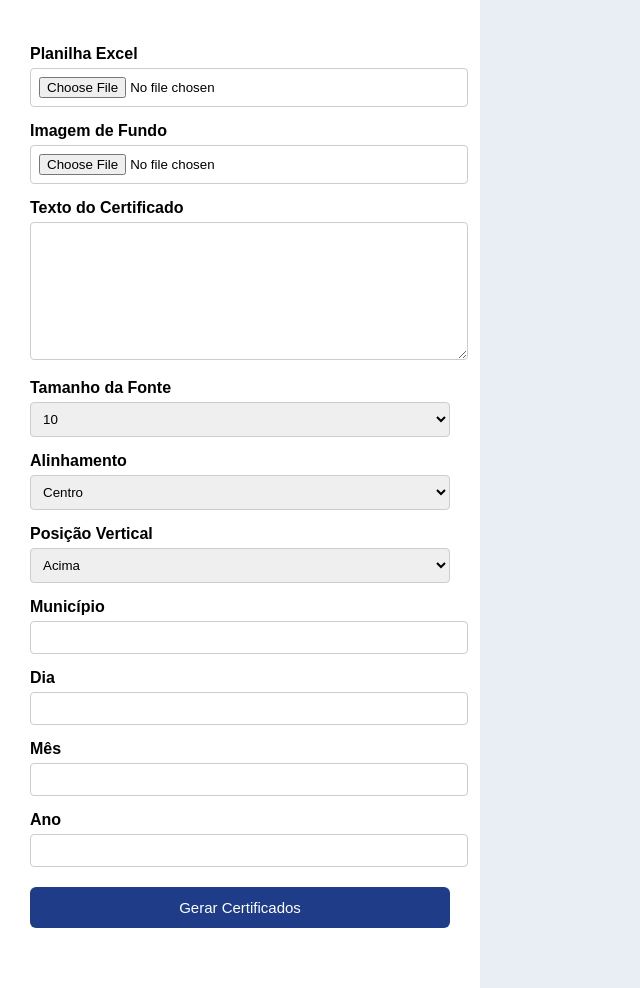
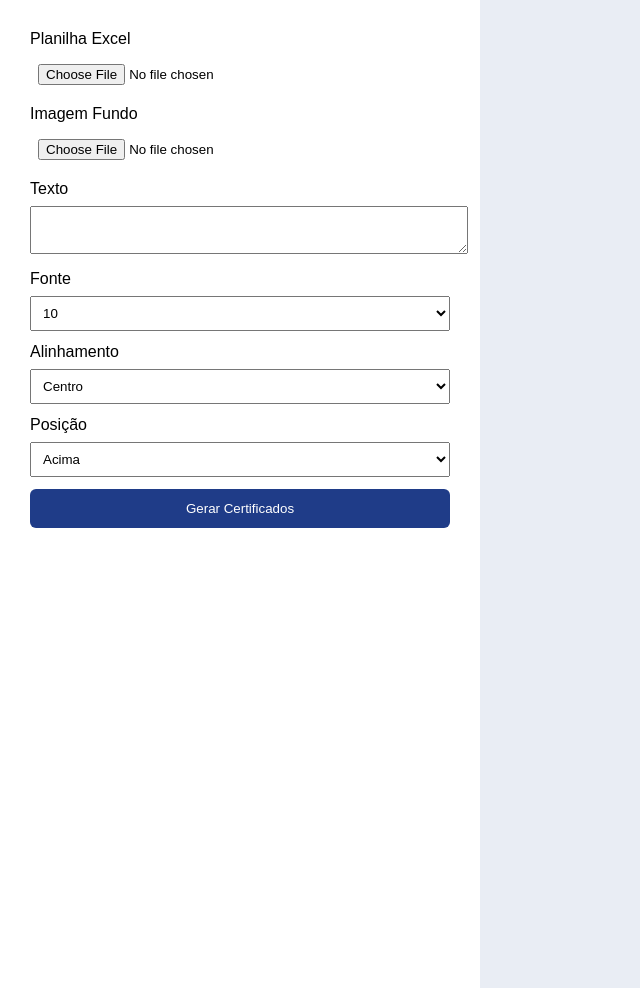
Before and after one commit to sildemberny-bit/certificados-app, a Flask app: page /certificados in a window 1280 px wide. Shown: the part 70-1058 px from the top of the page, without its empty margins (0-640 px from the left). Run offline with Flask 3, Linux system fonts and the light colour scheme; the visitor is signed in with stand-in values (Sample User, id 1).

Commit message:
Update certificados.html

```diff
--- a/templates/certificados.html
+++ b/templates/certificados.html
@@ -21,10 +21,6 @@ justify-content:space-between;
 align-items:center;
 }
 
-header img{
-height:40px;
-}
-
 .container{
 display:flex;
 height:calc(100vh - 70px);
@@ -35,7 +31,6 @@ width:420px;
 background:white;
 padding:30px;
 overflow:auto;
-box-shadow:2px 0px 10px rgba(0,0,0,0.05);
 }
 
 .preview-area{
@@ -47,40 +42,25 @@ background:#e9edf4;
 }
 
 .preview-area img{
-max-width:95%;
+max-width:90%;
 max-height:90%;
 box-shadow:0 4px 20px rgba(0,0,0,0.2);
-border-radius:4px;
-}
-
-label{
-display:block;
-margin-top:15px;
-font-weight:bold;
 }
 
 input, select, textarea{
 width:100%;
+margin-top:8px;
+margin-bottom:12px;
 padding:8px;
-margin-top:5px;
-border-radius:4px;
-border:1px solid #ccc;
-}
-
-textarea{
-height:120px;
 }
 
 button{
-margin-top:20px;
 padding:12px;
 width:100%;
 background:#1f3c88;
 color:white;
 border:none;
 border-radius:6px;
-font-size:15px;
-cursor:pointer;
 }
 
 .logout{
@@ -99,32 +79,29 @@ text-decoration:none;
 
 <header>
 
-<img src="/static/logo.png">
+<img src="/static/logo.png" height="40">
 
 <a class="logout" href="/logout">Sair</a>
 
 </header>
 
-
 <div class="container">
-
 
 <div class="form-area">
 
-<form id="certForm" method="POST" enctype="multipart/form-data">
+<form id="certForm" method="POST" action="/gerar" enctype="multipart/form-data">
 
 <label>Planilha Excel</label>
 <input type="file" name="planilha">
 
-<label>Imagem de Fundo</label>
-<input type="file" name="fundo" id="fundoInput" required>
+<label>Imagem Fundo</label>
+<input type="file" name="fundo" id="fundo">
 
-<label>Texto do Certificado</label>
-<textarea name="texto" id="textoInput"></textarea>
+<label>Texto</label>
+<textarea name="texto" id="texto"></textarea>
 
-
-<label>Tamanho da Fonte</label>
-<select name="fonte" id="fonteInput">
+<label>Fonte</label>
+<select name="fonte" id="fonte">
 <option>10</option>
 <option>12</option>
 <option>14</option>
@@ -133,89 +110,64 @@ text-decoration:none;
 <option>20</option>
 </select>
 
-
 <label>Alinhamento</label>
-<select name="alinhamento" id="alinhamentoInput">
+<select name="alinhamento" id="alinhamento">
 <option value="centro">Centro</option>
 <option value="esquerda">Esquerda</option>
 <option value="direita">Direita</option>
 </select>
 
-
-<label>Posição Vertical</label>
-<select name="posicao" id="posicaoInput">
+<label>Posição</label>
+<select name="posicao" id="posicao">
 <option value="acima">Acima</option>
 <option value="centro">Centro</option>
 <option value="abaixo">Abaixo</option>
 </select>
 
-
-<label>Município</label>
-<input type="text" name="municipio" id="municipioInput">
-
-<label>Dia</label>
-<input type="text" name="dia" id="diaInput">
-
-<label>Mês</label>
-<input type="text" name="mes" id="mesInput">
-
-<label>Ano</label>
-<input type="text" name="ano" id="anoInput">
-
-
-<button type="submit">
-Gerar Certificados
-</button>
+<button type="submit">Gerar Certificados</button>
 
 </form>
 
 </div>
 
-
-
 <div class="preview-area">
 
-<img id="previewImage">
+<img id="preview">
 
 </div>
 
-
 </div>
-
 
 <script>
 
-const form = document.getElementById("certForm")
-const previewImage = document.getElementById("previewImage")
+const inputs = document.querySelectorAll("input,textarea,select")
 
-const inputs = document.querySelectorAll("#certForm input, #certForm select, #certForm textarea")
+inputs.forEach(el => {
 
-inputs.forEach(input => {
-
-input.addEventListener("change", atualizarPreview)
-input.addEventListener("keyup", atualizarPreview)
+el.addEventListener("change", atualizarPreview)
+el.addEventListener("keyup", atualizarPreview)
 
 })
 
-
 function atualizarPreview(){
 
-const fundo = document.getElementById("fundoInput").files[0]
+const fundo = document.getElementById("fundo").files[0]
 
 if(!fundo) return
 
-const formData = new FormData(form)
+const form = document.getElementById("certForm")
+
+const data = new FormData(form)
 
 fetch("/preview",{
 method:"POST",
-body:formData
+body:data
 })
-.then(res => res.blob())
-.then(blob => {
+.then(res=>res.blob())
+.then(blob=>{
 
-const url = URL.createObjectURL(blob)
-
-previewImage.src = url
+document.getElementById("preview").src =
+URL.createObjectURL(blob)
 
 })
 
@@ -223,6 +175,5 @@ previewImage.src = url
 
 </script>
 
-
 </body>
 </html>
```
